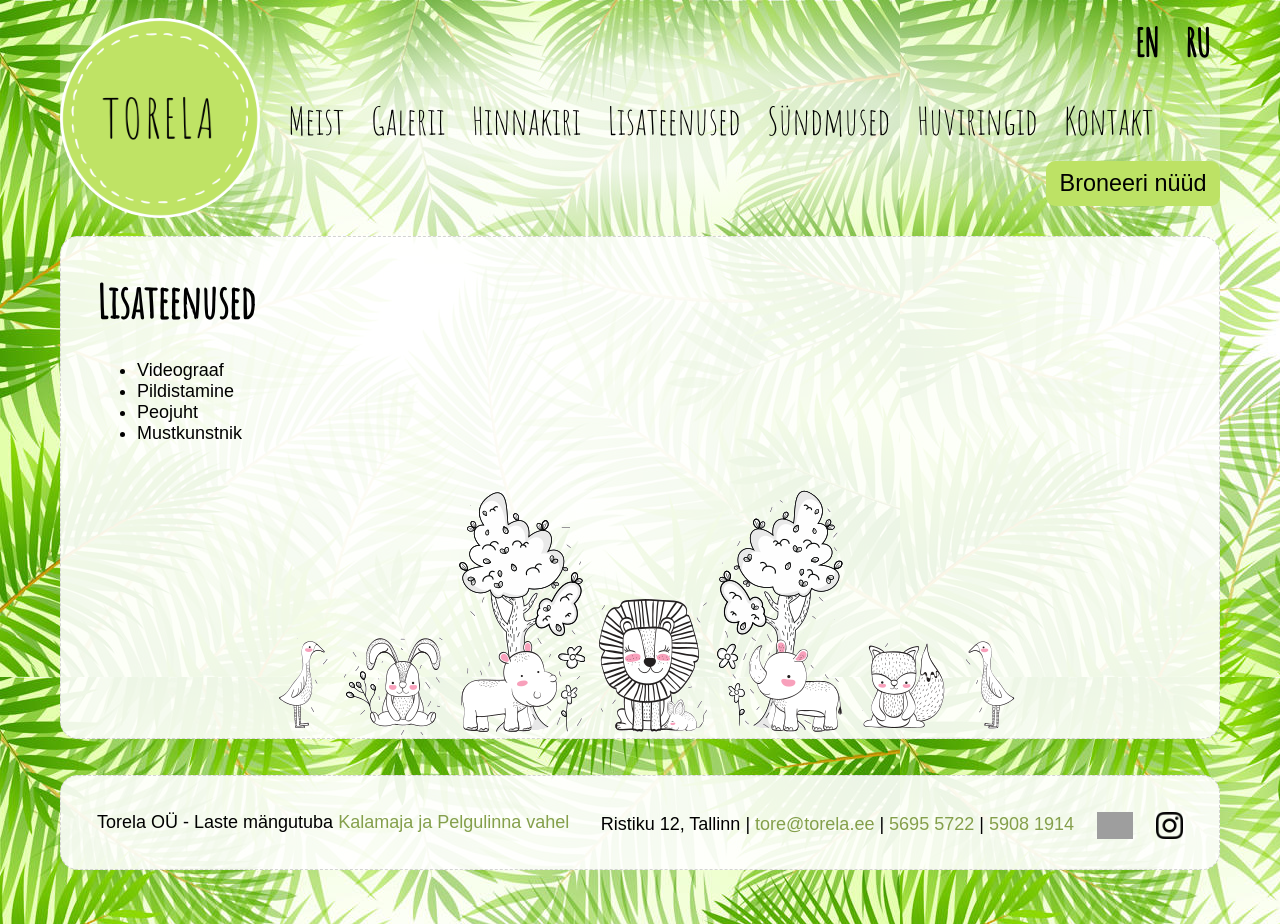
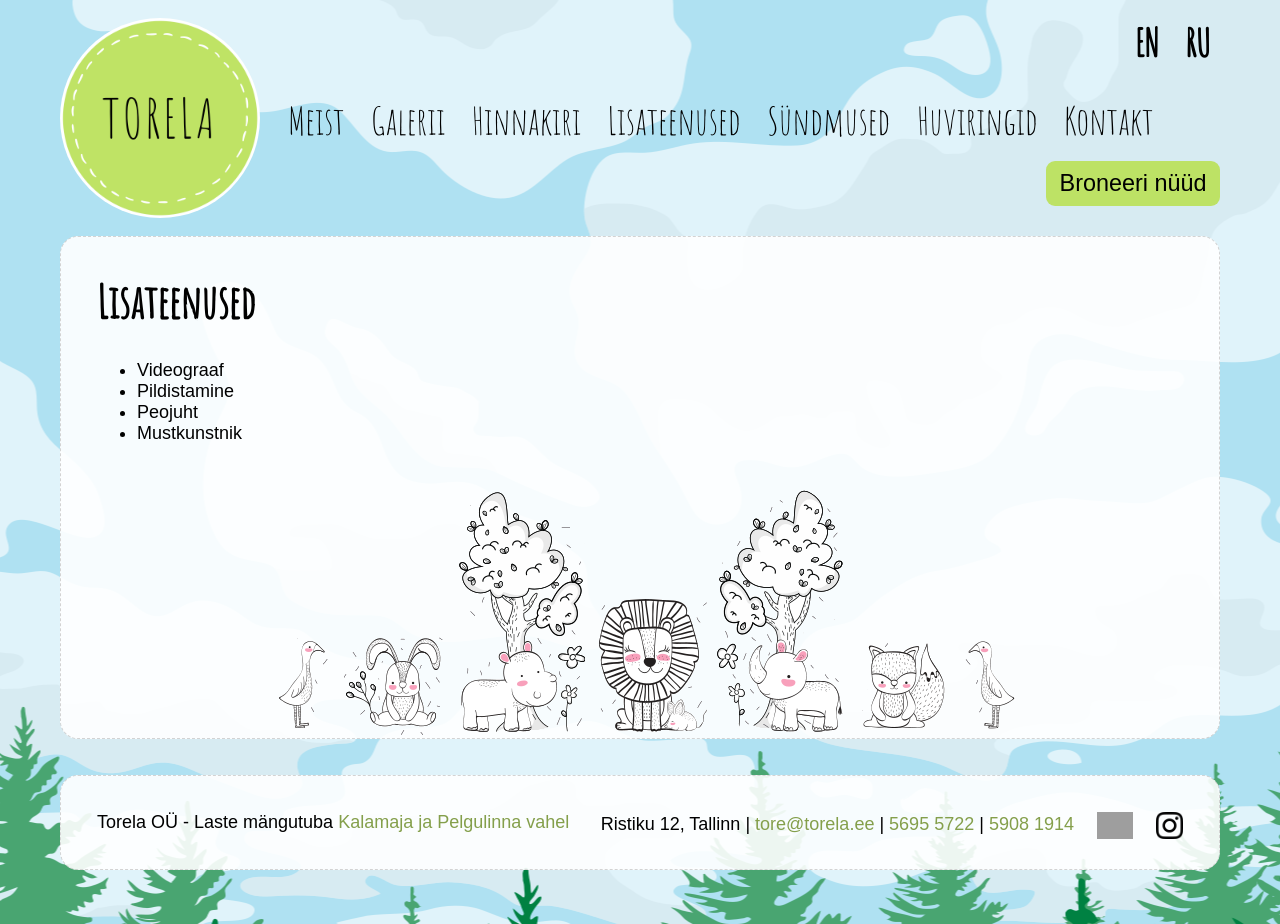
Before and after one commit to mypsik/torela, a Jekyll site: the page built from lisateenused/index.md, in a window 1280 px wide. Built offline with Jekyll 4.4.1, drawn with Linux system fonts in a browser that asks for light colours; a script that is not in the unit is left out; grey boxes are pictures that could not be loaded.

Commit message:
change background

```diff
--- a/styles/torela.css
+++ b/styles/torela.css
@@ -9,7 +9,7 @@ body {
   max-width: 1160px;
   padding: 0 1rem 1rem;
   margin: 0 auto;
-  background: url(/img/tropical_bg.jpg);
+  background: #064c27 url(/img/taust-mets-1.png) top center no-repeat;
 }
 
 h1, h2, h3, h4 {
@@ -37,7 +37,6 @@ a:hover {
 header {
   position: relative;
   padding-top: 1rem;
-  background: radial-gradient(rgba(255,255,255,0.8) 30%, transparent);
 }
 
 .logo {
```
